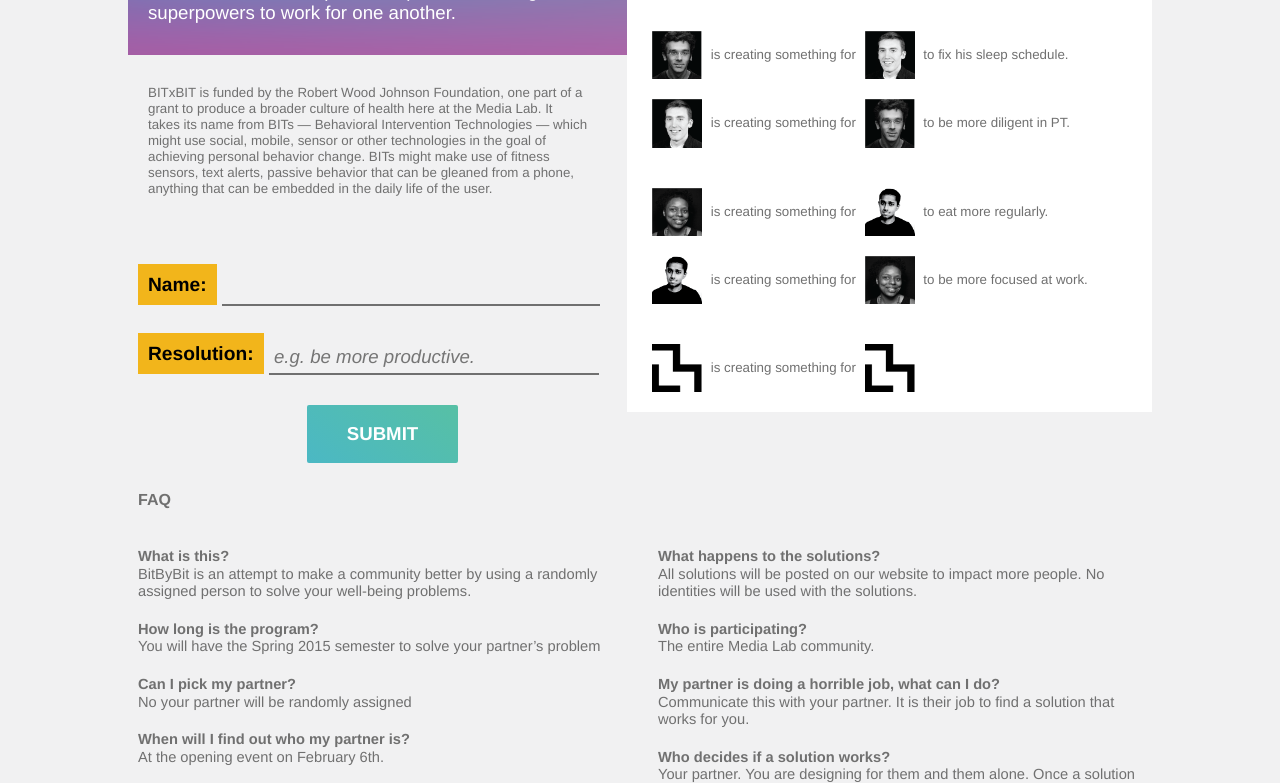
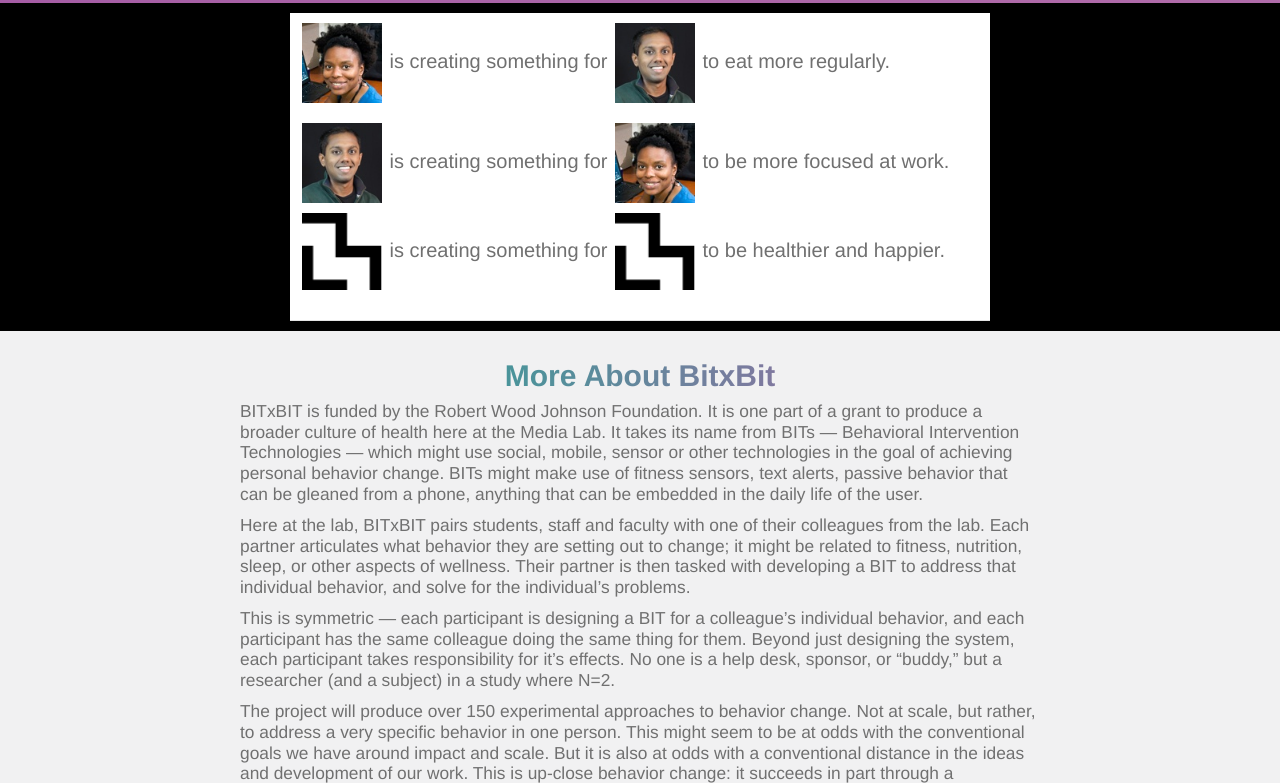
Before and after one commit to galkn/bitxbit, a plain HTML site: page index.html in a window 1280 px wide. Shown: the part 391-1174 px from the top of the page. Drawn offline with nearby package versions, Linux system fonts and the light colour scheme.

Commit message:
Update of mobile section to include bits Kevin wanted. Update of desktop section to be single-column layout.

```diff
--- a/desktop.css
+++ b/desktop.css
@@ -7,71 +7,85 @@
 }
 
 .logo_desktop {
-	margin-left: 10px;
+	margin-left: 0px;
 }
 
 #intro {
-	margin-top:200px;
+	margin-top:20px;
 }
 
 #subheader {
+
 	padding: 20px;
+	/*padding-left: 50px;*/
 }
 
-#examples {
-	background: #fff;
-	width: 500px;
-	float: right;
-	position: relative;
-	top: -200px;
-	padding-left: 20px;
-	padding-top: 20px;
+#subheader .wrapper{
+	max-width: 1024px;
+	margin: 0 auto;
 }
 
-#examples {
-	font-size: 10pt;
-}
-
-#examples img {
-	margin: 0 4px;
-	width: 50px;
-}
-
-#examples .set {
-	margin-bottom: 40px;
-}
-
-#media_lab_example {
-	margin-bottom: 0;
-	padding-bottom: 0;
+#sponsors{
+	max-width: 1024px;
+	margin: 0 auto;
+	padding-left: 20px;
+	padding-right: 20px;
 }
 
 #desc {
+	max-width: 800px;
+	margin: 0 auto;
 	padding: 30px 20px;
 	background: transparent;
 }
 
-form {
-	font-size: 120%;
+#desc p{
+	font-size: 13pt;
+	padding-bottom: 10px;
 }
 
-#name_field {
-	width: 368px;
+h2{
+	text-align: center;
+	font-size: 30px;
+	font-weight: 700;
+	margin-bottom: 10px;
 }
 
-#resolution_field {
-	width: 320px;
+#sets{
+	max-width: 700px;
+	background-color: white;
+	border-bottom: 1px solid rgba(0,0,0,0.1);
+}
+.set.visible {
+	position: absolute;
+	top: 0;
+	left: 0;
+	display: block;
 }
 
-input[type=text] {
-	font-size: 14pt;
+.set {
+	left: 120%;
+	position: absolute;
+	top: 0;
+	width: 100%;
+	padding: 10px;
+}
+
+#examples {
+	font-size: 15pt;
+	padding: 40px 5px 20px;
+	padding: 10px 0px 10px;
+	background-color: black;
 }
 
 #examples img {
-	margin: 0px 5px;
+	width: 80px;
+	vertical-align: middle;
+	margin: 0 2px;
 }
 
-#faq {
-	position: relative;
-	top: -150px;
+#media_lab_example {
+	padding: 10px;
+	padding-top: 200px;
+
 }
--- a/index.html
+++ b/index.html
@@ -5,7 +5,7 @@
 <head>
   <meta charset="utf-8">
 
-  <title>Bit by Bit</title>
+  <title>BITxBIT</title>
   <meta name="description" content="">
   <meta name="apple-mobile-web-app-capable" content="yes" />
   <meta name="viewport" content="width=device-width, initial-scale=1.0, user-scalable=no, minimal-ui" />
@@ -27,12 +27,19 @@
 <img src="images/ml.png" alt="media lab" id="ml_logo" height="50" />
 </div>
 <div id="subheader">
+  <div class="wrapper">
     <div id="title_container" class="logo_mobile" >
       <img src="images/logo.png" alt="bitxbit" width="120" />
     </div>
     <div id="intro">
-<h1><span>BIT x BIT</span></h1>
+    <h1><span>BITxBIT</span></h1>
     <p>is a project by (and for) everyone at the Media Lab, to build a culture of personal and collective wellbeing. It connects everyone at the lab — 2 at a time — and puts their problem-solving superpowers to work for one another.</p>
+    </div>
+    <div class="save-date">
+      <h1>All-Lab Kickoff Lunch</h1>
+      <h4>Friday, February 16, 12PM</h4>
+      <h4>3rd Floor Atrium</h4>
+    </div>
   </div>
 </div>
 </header>
@@ -42,48 +49,60 @@
     <div id="sets">
     <div class="set">
       <div class="example">
-        <img src="images/users/5.png" alt="" />
+        <!-- <img src="images/users/5.png" alt="" /> -->
+        <img src="images/users/vincent.jpg" alt="" />
         is creating something for
-        <img src="images/users/6.png" alt="" />
+        <!-- <img src="images/users/6.png" alt="" /> -->
+        <img src="images/users/natasha.jpg" alt="" />
         to drink more water.
       </div>
 
       <div class="example">
-        <img src="images/users/6.png" alt="" />
+        <!-- <img src="images/users/6.png" alt="" /> -->
+        <img src="images/users/natasha.jpg" alt="" />
         is creating something for
-        <img src="images/users/5.png" alt="" />
+        <!-- <img src="images/users/5.png" alt="" /> -->
+        <img src="images/users/vincent.jpg" alt="" />
         to practice more yoga.
       </div>
     </div>
 
     <div class="set">
       <div class="example">
-        <img src="images/users/3.png" alt="" />
+        <!-- <img src="images/users/3.png" alt="" /> -->
+        <img src="images/users/kevin.jpg" alt="" />
         is creating something for
-        <img src="images/users/4.png" alt="" />
-        to fix his sleep schedule.
+        <!-- <img src="images/users/4.png" alt="" /> -->
+        <img src="images/users/travis.jpg" alt="" />
+        to play guitar more regularly.
       </div>
 
       <div class="example">
-        <img src="images/users/4.png" alt="" />
+        <!-- <img src="images/users/4.png" alt="" /> -->
+        <img src="images/users/travis.jpg" alt="" />
         is creating something for
-        <img src="images/users/3.png" alt="" />
+        <!-- <img src="images/users/3.png" alt="" /> -->
+        <img src="images/users/kevin.jpg" alt="" />
          to be more diligent in PT.
       </div>
     </div>
 
     <div class="set visible">
       <div class="example">
-        <img src="images/users/1.png" alt="" />
+        <!-- <img src="images/users/1.png" alt="" />  -->
+        <img src="images/users/niaja.jpg" alt="" />
         is creating something for
-        <img src="images/users/2.png" alt="" />
+        <!-- <img src="images/users/2.png" alt="" /> -->
+        <img src="images/users/karthik.jpg" alt="" />
         to eat more regularly.
       </div>
 
       <div class="example">
-        <img src="images/users/2.png" alt="" />
+        <!-- <img src="images/users/2.png" alt="" /> -->
+        <img src="images/users/karthik.jpg" alt="" />
         is creating something for
-        <img src="images/users/1.png" alt="" />
+        <!-- <img src="images/users/1.png" alt="" />  -->
+        <img src="images/users/niaja.jpg" alt="" />
         to be more focused at work.
       </div>
     </div>
@@ -92,6 +111,7 @@
       <img src="images/users/ml.png" alt="" />
       is creating something for
       <img src="images/users/ml.png" alt="" />
+      to be healthier and happier.
     </div>
   </div>
   </div>
@@ -120,27 +140,26 @@
   </script>
 
   <div id="desc">
-    <p>BITxBIT is funded by the Robert Wood Johnson Foundation, one part of a grant to produce a broader culture of health here at the Media Lab. It takes its name from BITs — Behavioral Intervention Technologies — which might use social, mobile, sensor or other technologies in the goal of achieving personal behavior change. BITs might make use of fitness sensors, text alerts, passive behavior that can be gleaned from a phone, anything that can be embedded in the daily life of the user.</p>
+    <h2 class="gradient">More About BitxBit</h2>
+    <p>BITxBIT is funded by the Robert Wood Johnson Foundation. It is one part of a grant to produce a broader culture of health here at the Media Lab. It takes its name from BITs — Behavioral Intervention Technologies — which might use social, mobile, sensor or other technologies in the goal of achieving personal behavior change. BITs might make use of fitness sensors, text alerts, passive behavior that can be gleaned from a phone, anything that can be embedded in the daily life of the user.</p>
+
+    <p>Here at the lab, BITxBIT pairs students, staff and faculty with one of their colleagues from the lab. Each partner articulates what behavior they are setting out to change; it might be related to fitness, nutrition, sleep, or other aspects of wellness. Their partner is then tasked with developing a BIT to address that individual behavior, and solve for the individual’s problems. </p>
+
+    <p>This is symmetric — each participant is designing a BIT for a colleague’s individual behavior, and each participant has the same colleague doing the same thing for them. Beyond just designing the system, each participant takes responsibility for it’s effects. No one is a help desk, sponsor, or “buddy,” but a researcher (and a subject) in a study where N=2.</p>
+
+    <p>The project will produce over 150 experimental approaches to behavior change. Not at scale, but rather, to address a very specific behavior in one person. This might seem to be at odds with the conventional goals we have around impact and scale. But it is also at odds with a conventional distance in the ideas and development of our work. This is up-close behavior change: it succeeds in part through a participant’s ability to closely observe or listen to what a real person actually does, and needs to do.</p>
+
+    <p>Students are enrolled in BITxBIT by default (though a participant may opt out) and faculty and staff are invited to participate as well. The project will last through Spring semester, and the anonymized results of all of our many approaches will be shared. Along the way, the techniques for behavior change will be shared on the BITxBIT site, to share the approaches people are taking to designing for problems that many of us share.</p>
+
+    <p>This is an approach to behavior change that is optimized to make best use of the incredibly diverse set of talents, skills, and ideas that are native to the Media Lab. As a community of builders, this represents the opportunity to build for one another. During the day, we still go to work,to try and change the world. But for a few minutes in there we can also focus on changing ourselves.</p>
+
+    <p>Ultimately this is tilting towards a culture that recognizes — and emphasizes — the role of personal wellbeing in the potential success of our plans and ideas. Along the way, it might also bring the Media Lab a little closer to itself, N=2 at a time. Bit by bit, person by person, the ideas that change the world could start with changing our local version of it.</p>
   </div>
 
-  <div id="form">
-    <form action="" method="POST">
-      <p>
-      <label for="name_field">Name:</label>
-      <input type="text" id="name_field" name="name_field" />
-    </p>
 
-<p>
-      <label for="resolution_field">Resolution:</label>
-      <input type="text" id="resolution_field" name="resolution_field" placeholder="e.g. be more productive." />
-    </p>
-
-      <input type="submit" name="submit" value="submit" id="submit" />
-    </form>
-  </div>
 
 <section id="faq">
-<h3>FAQ</h3>
+<h2 class="gradient">FAQ</h2>
 
 <div id="faq_sets">
 <div class="faq_set">
@@ -182,5 +201,9 @@
 
 </section>
 
+<footer>
+  <a href="mailto:bitxbit@media.mit.edu">Contact</a>
+</footer>
+
 </body>
 </html>
--- a/main.css
+++ b/main.css
@@ -61,7 +61,7 @@ body, input {
 
 body, #examples, #sets {
 	overflow-x: hidden;
-	max-width: 1024px;
+
 	margin: 0px auto;
 }
 
@@ -114,12 +114,17 @@ h1 {
 	font-weight: 700;
 	letter-spacing: -1px;
 	color: #fff;
-	font-size: 18pt;
+	font-size: 30pt;
 	display: inline;
+}
+
+h4{
+	color: #fff;
 }
 
 p {
 	line-height: 1.2;
+	text-align: left;
 }
 
 #subheader p {
@@ -142,6 +147,15 @@ background-position: -10px -10px;
 	max-width: 440px;
 	margin-top: 40px;
 	padding-bottom: 10px;
+}
+
+.save-date{
+	margin-top: 20px;
+}
+
+.save-date h4{
+	font-size: 20pt;
+
 }
 
 #sponsors {
@@ -172,13 +186,13 @@ background-position: -10px -10px;
 	font-size: 10pt;
 }
 
-form {
+/*form {
 	padding: 40px 10px;
 }
 
 form p {
 	margin-bottom: 30px;
-}
+}*/
 
 label {
 	font-weight: 600;
@@ -228,6 +242,8 @@ vertical-align: middle;
 #faq {
 	padding: 10px;
 	clear:both;
+	max-width: 1024px;
+	margin: 0 auto;
 }
 
 #faq_sets {
@@ -261,3 +277,24 @@ vertical-align: middle;
 .faq_set:last-child {
 	margin: 0;
 }
+
+.gradient {
+  background-image: -webkit-gradient( linear, left top, right top, color-stop(0, #15af95), color-stop(1, #b45ea4) );
+  background-image: gradient( linear, left top, right top, color-stop(0, #15af95), color-stop(1, #b45ea4) );
+  color:transparent;
+  -webkit-background-clip: text;
+  background-clip: text;
+}
+
+footer{
+	border-top: 1px solid rgba(0,0,0,0.1);
+	margin-top: 20px;
+	padding: 20px;
+	text-align: center;
+	background-color: #f6f6f6;
+}
+
+footer a{
+	color: #707070;
+	text-decoration: none;
+}
--- a/mobile.css
+++ b/mobile.css
@@ -27,3 +27,10 @@
 #resolution_field {
 	width: 170px;
 }
+
+h2{
+	text-align: center;
+	font-size: 30px;
+	font-weight: 700;
+	margin-bottom: 10px;
+}
```
Also changed, not shown: favicon.ico (added), images/users/karthik.jpg (added), images/users/kevin.jpg (added), images/users/natasha.jpg (added), images/users/niaja.jpg (added), images/users/travis.jpg (added), images/users/vincent.jpg (added). Lines whose indentation alone changed are shown as unchanged.
